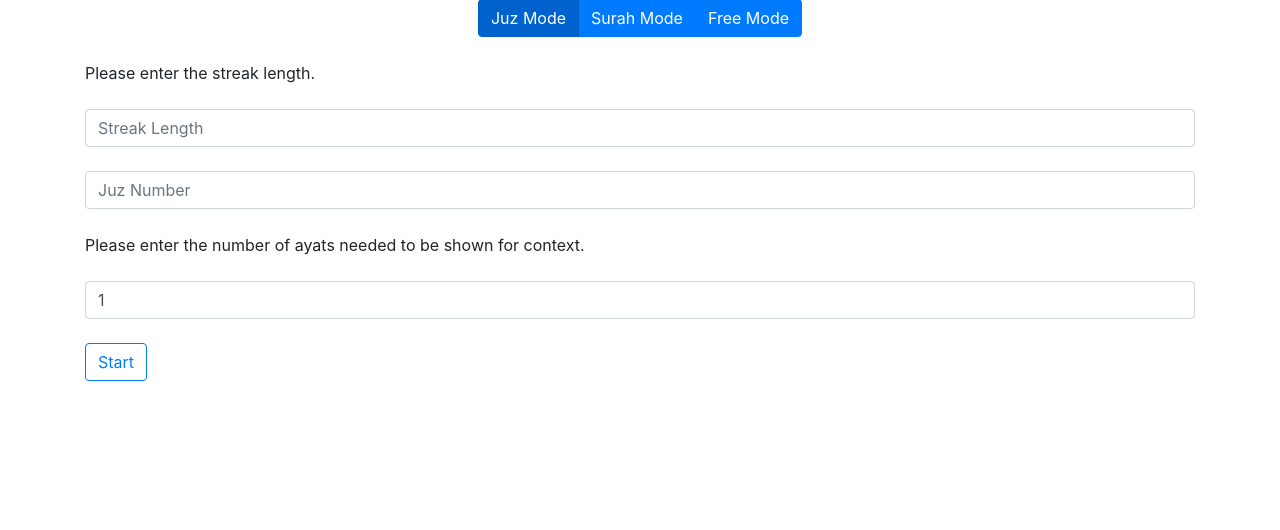
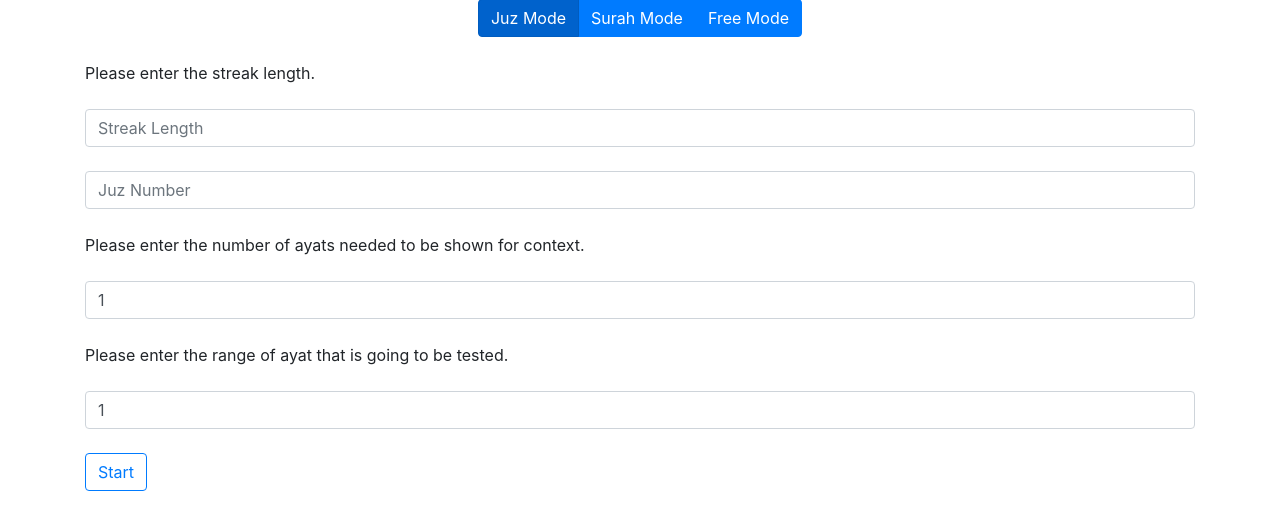
Before and after one commit to aimanuslim/nasrulhifz, a Django app: page /nasrulhifz/revise/ in a window 1280 px wide. Shown: the part 129-659 px from the top of the page. Run offline with Django 3.2, Linux system fonts and the light colour scheme; the visitor is signed in with stand-in values (Sample User, id 1); some libraries are stand-ins or nearby versions.

Commit message:
production version

```diff
--- a/nasrulhifz/static/js/dynamic_form.js
+++ b/nasrulhifz/static/js/dynamic_form.js
@@ -56,12 +56,17 @@ $(document).ready(function(){
             $(".hidden-word").hide();
             $(".blank-lines").show();
             $(this).text('Show Words')
-            $("#show-clue-button").click()
+            if($("#show-clue-button").text() == 'Show Clue'){
+                $("#show-clue-button").click()
+            }
             wordShown = false
         } else {
             $(".hidden-word").show();
             $(".blank-lines").hide();
             $(this).text('Hide Words')
+            if($("#show-clue-button").text() == 'Hide Clue'){
+                $("#show-clue-button").click()
+            }
             $("#show-clue-button").click()
             wordShown = true
         }
@@ -85,9 +90,9 @@ $(document).ready(function(){
 
     $('#surah-number-form').focusout(function(){
         var surah_number = $(this).val()
-        console.log(surah_number)
+//        console.log(surah_number)
         $.get("", {'surah_number': surah_number, 'change_limits': 'true'}, function(data){
-            console.log(data)
+//            console.log(data)
             $('#ayat-number-input').attr('max', data['surah_limit'])
             $('#min-limit-input').attr('max', data['surah_limit'])
             $('#max-limit-input').attr('max', data['surah_limit'])
@@ -108,7 +113,11 @@ $(document).ready(function(){
     $(".custom-carousel-button").click(function(){
         var refreshedForm = $('#refreshed-checkbox-form')
         var surah_number = $('.active #surah-number').text()
-        var ayat_number = $('.active #ayat-number').text()
+        var ayat_number = []
+        $(".active .hidden-ayat").each(function(index){
+            ayat_number.push($(this).text())
+//            console.log('Hidden ayat is:' + $(this).text())
+        });
 //        console.log(surah_number)
 //        console.log(ayat_number)
         var isChecked = $("#refreshed-checkbox").is(':checked')
--- a/nasrulhifz/templates/nasrulhifz/revise.html
+++ b/nasrulhifz/templates/nasrulhifz/revise.html
@@ -51,6 +51,18 @@
     <div class="row justify-content-center">
         <div class="col-md-12 align-self-center">
             <input type="number" class="mb-4 form-control" id="context-count" name="context-count" value="1" max="4" min="1" required="true">
+        </div>
+    </div>
+
+    <div class="row justify-content-center">
+        <div class="mb-4 col-md-12 align-self-center">
+            Please enter the range of ayat that is going to be tested.
+        </div>
+    </div>
+
+    <div class="row justify-content-center">
+        <div class="col-md-12 align-self-center">
+            <input type="number" class="mb-4 form-control" id="proximity-count" name="proximity-count" value="1" max="4" min="1" required="true">
             <button  class="btn btn-outline-primary" type="submit">Start</button>
         </div>
     </div>
@@ -60,7 +72,7 @@
 {% endif %}
 
 
-{% if revision_cards and revision_cards|length > 1 %}
+{% if revision_cards and revision_cards|length > 0 %}
 <div id="revise_carousel" class="carousel slide" data-ride="carousel" data-interval="0">
 
 
@@ -75,6 +87,7 @@
     </div>
 
     <!-- The slideshow -->
+
     <div class="carousel-inner">
 
         {% for hifzinfo, cardSet in revision_cards %}
@@ -100,13 +113,15 @@
 
 	<div class="row justify-content-center align-items-center">
 		<div class="my-4 checkbox">
-            <form action="{% url 'nasrulhifz:revise' %}" method="POST" id="refreshed-checkbox-form">
+                <form action="{% url 'nasrulhifz:revise' %}" method="POST" id="refreshed-checkbox-form">
+
                 {% csrf_token %}
                 <label><input id="refreshed-checkbox" type="checkbox" value="">  Refreshed!</label>
-            </form>
+    </form>
 
 		</div>
 	</div>
+
 
 
 
--- a/nasrulhifz/views.py
+++ b/nasrulhifz/views.py
@@ -48,7 +48,7 @@ class IndexView(generic.ListView):
             surah_meta_list.append(getSurahString(hifz.get('surah_number')))
 
         data = zip(hifz_list, surah_meta_list)
-        print(hifz_list)
+        # print(hifz_list)
         return data
 
 
@@ -190,20 +190,21 @@ def revise(request):
         return render(request, "nasrulhifz/revise.html", {'mode_select': "true", 'revise_forms': ReviseForm})
 
     if request.method == 'POST':
-        # TODO: make it so that we can hide the whole ayat
         if request.POST.get('hifz_was_refreshed') == 'true':
             surah_number = request.POST.get('surah_number')
-            ayat_number = request.POST.get('ayat_number')
-            # print(ayat_number)
-            h = Hifz.objects.filter(hafiz=request.user, surah_number=int(surah_number), ayat_number=int(ayat_number))
+            ayat_number = request.POST.getlist('ayat_number[]')
+            for an in ayat_number:
+                h = Hifz.objects.filter(hafiz=request.user, surah_number=int(surah_number), ayat_number=int(an))
+                print(h)
+                if len(h) > 0:
+                    h = h[0]
+                    h.last_refreshed = date.today()
+                    h.save()
+                else:
+                    raise Http404()
 
-            if len(h) > 0:
-                h = h[0]
-                h.last_refreshed = date.today()
-                h.save()
-                return render(request, 'nasrulhifz/revise.html')
-            else:
-                raise Http404()
+            return render(request, 'nasrulhifz/revise.html')
+
 
         if request.POST.get('mode-select') and request.POST.get('streak-length'):
             streak_length = int(request.POST.get('streak-length'))
@@ -250,61 +251,89 @@ def revise(request):
                     indices = random.sample(range(len(wordindexes)), len(wordindexes))
                 # indices = random.sample(range(len(wordindexes)) if len(wordindexes) >= number_of_words_to_be_shown_or_hidden else range(number_of_words_to_be_shown_or_hidden), number_of_words_to_be_shown_or_hidden)
 
-                for i in indices:
-                    if (i > 1 and i < len(wordindexes) - 2):
-                        show_word[i] = decide_show_or_hidden(wordindexes[i].difficulty)
+                # for i in indices:
+                #     if (i > 1 and i < len(wordindexes) - 2):
+                #         show_word[i] = decide_show_or_hidden(wordindexes[i].difficulty)
 
 
-                # find the string for the ayat
-                qm = QuranMeta.objects.filter(surah_number=hifz.surah_number, ayat_number=hifz.ayat_number)
-                ays = qm[0].ayat_string
-                ays = ays.split(" ")
-                revision_strings = qm[0].ayat_string.split(" ")
-                print(show_word)
 
-                # get information about the ayat
-                hifz_meta = {'surah_number': hifz.surah_number, 'surah_name': getSurahString(hifz.surah_number), 'ayat_number': hifz.ayat_number}
 
                 context_count = request.POST.get('context-count')
                 context_count = int(context_count)
 
                 StringMetaSet = []
 
-                current_ayat_before_number = hifz.ayat_number - context_count
+                proximity_tested_ayat = request.POST.get('proximity-count')
+                proximity_tested_ayat = int(proximity_tested_ayat)
+                upper_limit = findMetaSurah(hifz.surah_number)
+
+
+                current_ayat_before_number = hifz.ayat_number - context_count - proximity_tested_ayat
                 for i in range(context_count):
-                    if current_ayat_before_number < hifz.ayat_number and current_ayat_before_number > 0:
+                    if current_ayat_before_number < (hifz.ayat_number - proximity_tested_ayat) and current_ayat_before_number > 0:
                         ayatBeforeQM = QuranMeta.objects.filter(surah_number=hifz.surah_number,
                                                                 ayat_number=current_ayat_before_number)
                         ayatBeforeCard = [(string, True) for string in ayatBeforeQM[0].ayat_string.split(" ")]
                         ayatBeforeMeta = {'surah_name': getSurahString(hifz.surah_number),
                                           'ayat_number': current_ayat_before_number}
+                        # print("Before ayat number: " + str(current_ayat_before_number))
                         StringMetaSet.append([ayatBeforeMeta, ayatBeforeCard])
-                        current_ayat_before_number += 1
+                    current_ayat_before_number += 1
 
-                # gather data in a card
-                revision_card = [(string, shown_status) for string, shown_status in
-                                 zip(revision_strings, show_word)]
-                StringMetaSet.append([hifz_meta, revision_card])
+                hifz_meta = {'surah_number': hifz.surah_number, 'surah_name': getSurahString(hifz.surah_number),
+                             'ayat_number': hifz.ayat_number}
 
-                current_ayat_after_number = hifz.ayat_number + 1
-                upper_limit = findMetaSurah(hifz.surah_number)
+                proximity_ayat_number = hifz.ayat_number - proximity_tested_ayat
+
+                for i in range(proximity_tested_ayat * 2 + 1):
+                    if proximity_ayat_number > 0 and proximity_ayat_number <= upper_limit:
+                        h = Hifz.objects.filter(hafiz=request.user, surah_number=hifz.surah_number, ayat_number=proximity_ayat_number)
+                        h= h[0]
+                        wordindexes = h.wordindex_set.all()
+
+                        show_word = [False if (i > 1 and i < len(wordindexes) - 2) else 'Clue' for i in
+                                     range(len(wordindexes))]
+
+                        # find the string for the ayat
+                        qm = QuranMeta.objects.filter(surah_number=hifz.surah_number, ayat_number=proximity_ayat_number)
+                        ays = qm[0].ayat_string
+                        ays = ays.split(" ")
+                        revision_strings = qm[0].ayat_string.split(" ")
+
+                        # get information about the ayat
+                        temp_hifz_meta = {'surah_number': hifz.surah_number, 'surah_name': getSurahString(hifz.surah_number),
+                                     'ayat_number': proximity_ayat_number}
+                        # print("Proximity ayat number: " + str(proximity_ayat_number))
+
+                        revision_card = [(string, shown_status) for string, shown_status in
+                                         zip(revision_strings, show_word)]
+                        StringMetaSet.append([temp_hifz_meta, revision_card])
+                    proximity_ayat_number += 1
+
+
+                current_ayat_after_number = hifz.ayat_number + proximity_tested_ayat + 1
                 for i in range(context_count):
-                    if current_ayat_after_number <= (hifz.ayat_number + context_count) and current_ayat_after_number <= upper_limit:
+                    if current_ayat_after_number <= (hifz.ayat_number + proximity_tested_ayat + context_count) and current_ayat_after_number <= upper_limit:
                         ayatAfterQM = QuranMeta.objects.filter(surah_number=hifz.surah_number,
                                                                ayat_number=current_ayat_after_number)
                         ayatAfterCard = [(string, True) for string in ayatAfterQM[0].ayat_string.split(" ")]
                         ayatAfterMeta = {'surah_name': getSurahString(hifz.surah_number),
                                          'ayat_number': current_ayat_after_number}
+                        # print("After ayat number: " + str(current_ayat_after_number))
                         StringMetaSet.append([ayatAfterMeta, ayatAfterCard])
-                        current_ayat_after_number += 1
+                    current_ayat_after_number += 1
 
 
                 # print(StringMetaSet)
+                hifz_meta['ayat_number'] = hifz.ayat_number
                 allCardsToDisplay = (hifz_meta, StringMetaSet)
+
+
 
                 revision_cards.append(allCardsToDisplay)
 
             # print(revision_cards)
+
             return render(request, 'nasrulhifz/revise.html', {'revision_cards': revision_cards})
         return render(request, 'nasrulhifz/revise.html')
 
@@ -378,6 +407,7 @@ def save_word_index_difficulty(request, surah_number, ayat_number, default_diffi
 
     if hifz:
         hifz = hifz[0]
+        hifz.last_refreshed = date.today()
         wset = hifz.wordindex_set.all()
         len_wset = len(wset)
     else:
@@ -406,6 +436,7 @@ def save_word_index_difficulty(request, surah_number, ayat_number, default_diffi
             WordIndex(index=i, difficulty=int(wordindex_difficulty), hifz=hifz).save()
 
     hifz.save_average_difficulty()
+    hifz.save()
 
 
 def findMetaAyat(surah_number, ayat_number):
```
Also changed, not shown: local_settings.py (added, +16 -0 lines), mysite/settings.py (+25 -11 lines), nasrulhifz/templates/nasrulhifz/revisiondisplay.html (+8 -1 lines), 1 other file.
